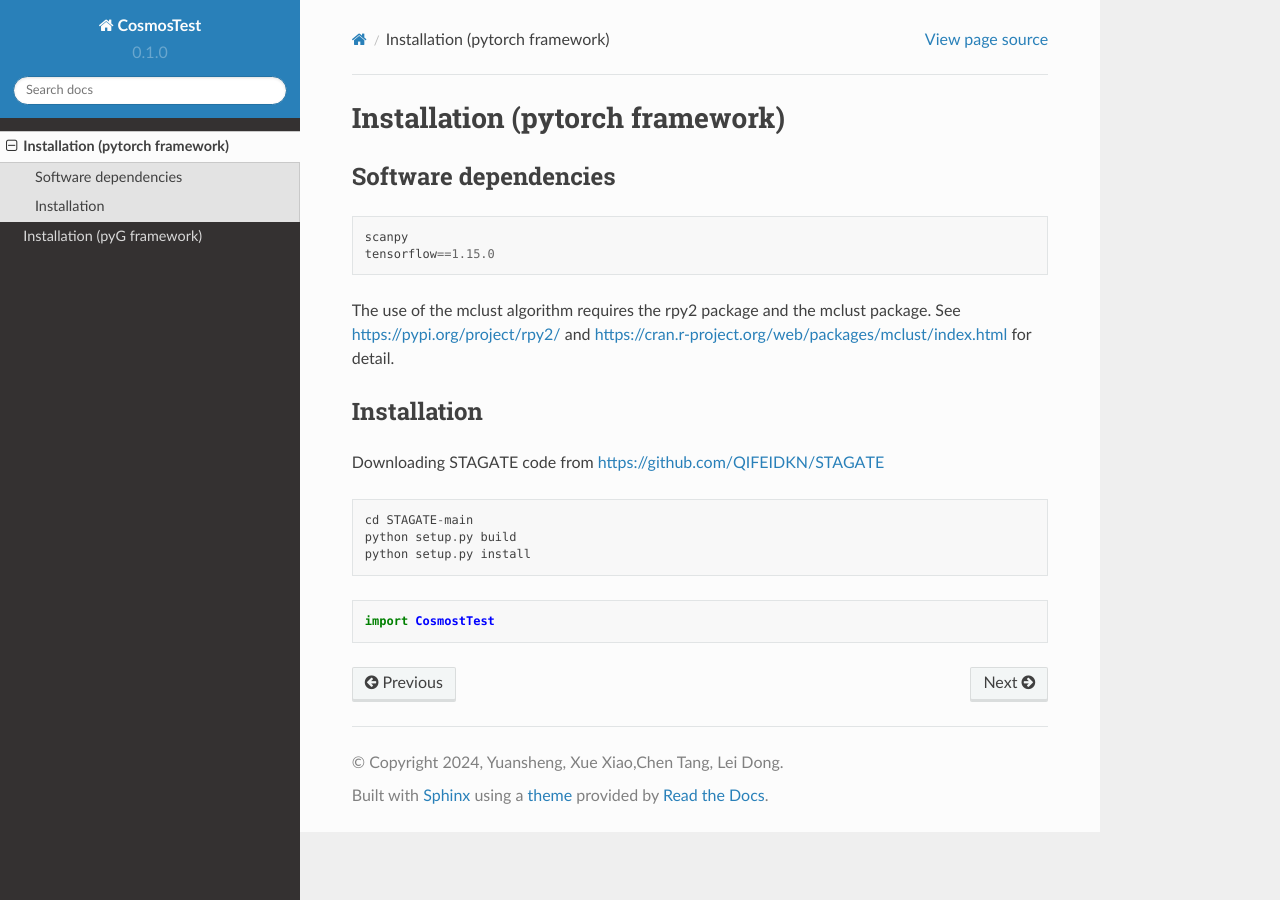
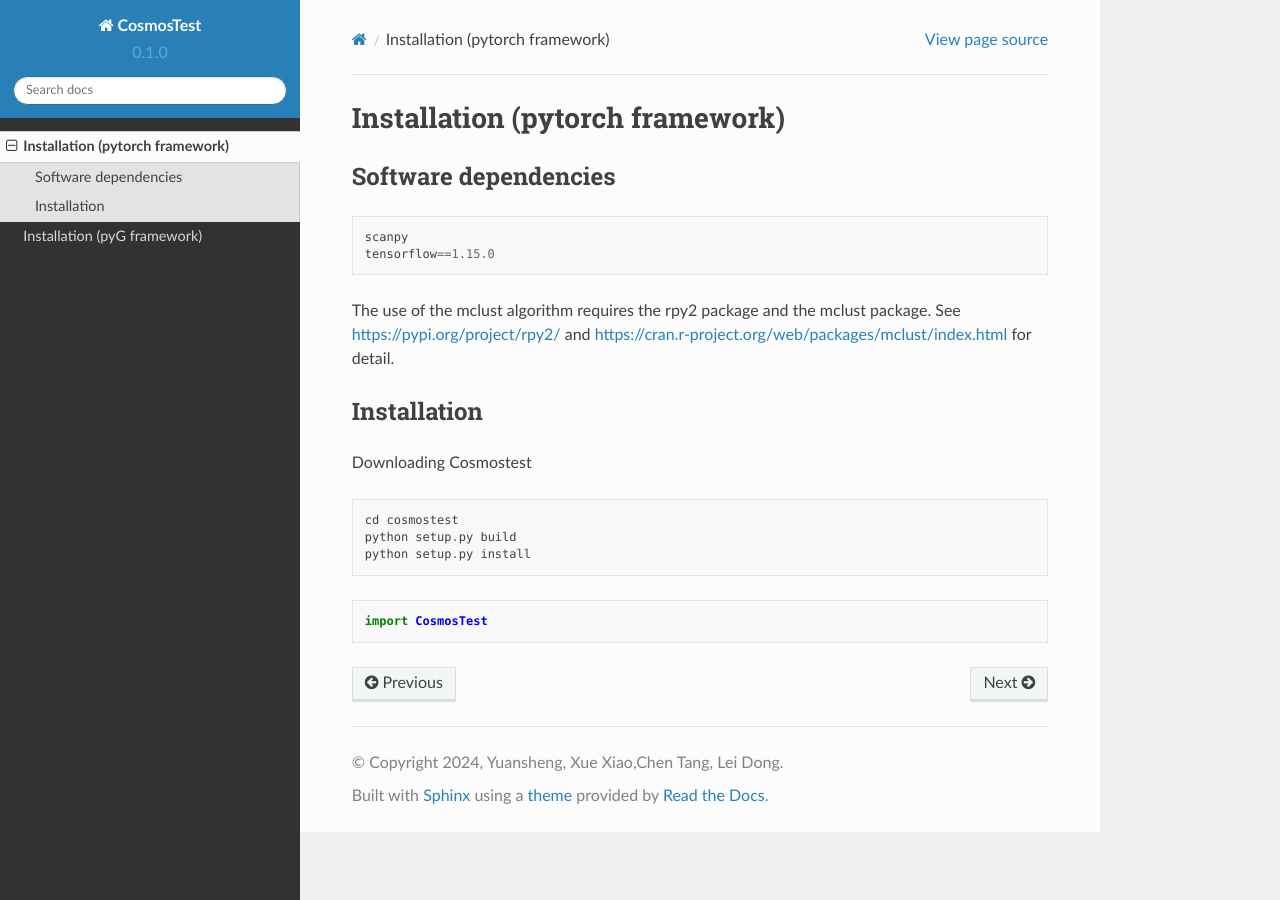
Before and after one commit to snowriverxiao/cosmostest, a Sphinx documentation site: the page built from docs/source/Installation.rst, in a window 1280 px wide. Built offline with Sphinx 7.4.7 and the Read the Docs theme 2.0.0, drawn with Linux system fonts in a browser that asks for light colours; pages that are not in the unit, such as notebooks, are missing from menus.

Commit message:
Update Installation.rst

```diff
--- a/docs/source/Installation.rst
+++ b/docs/source/Installation.rst
@@ -1,4 +1,4 @@
-.. CosmosTest documentation master file, created by
+.. Cosmostest documentation master file, created by
    sphinx-quickstart on Thu Sep 16 19:43:51 2021.
    You can adapt this file completely to your liking, but it should at least
    contain the root `toctree` directive.
@@ -18,14 +18,14 @@ The use of the mclust algorithm requires the rpy2 package and the mclust package
 
 Installation
 ------------
-Downloading STAGATE code from https://github.com/QIFEIDKN/STAGATE
+Downloading Cosmostest
 
 .. code-block:: python
 
-   cd STAGATE-main
+   cd cosmostest
    python setup.py build
    python setup.py install
 
 .. code-block:: python
 
-   import CosmostTest
+   import CosmosTest
```
